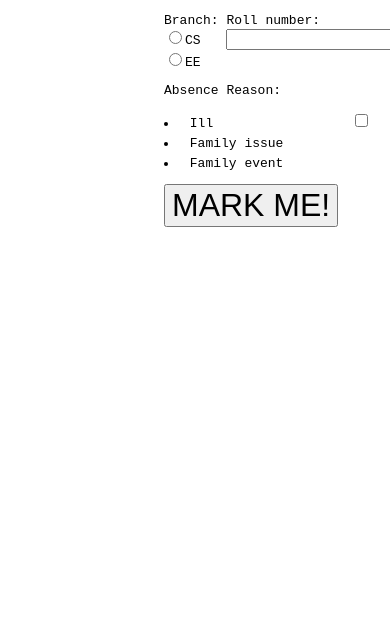
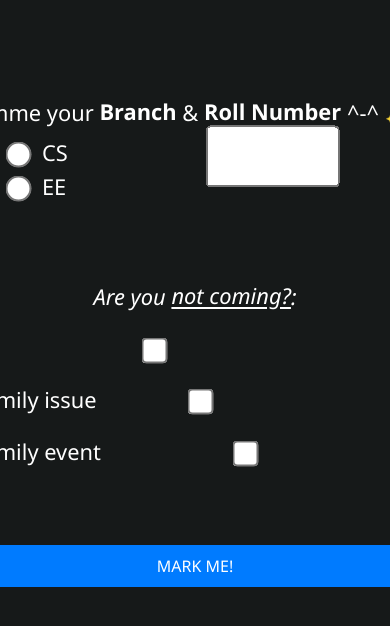
Before and after one commit to Brahvim/College-Attendance-App, a website: page index.html in a window 390 px wide. Shown: the top 626 px of the page. Drawn offline with Linux system fonts and the light colour scheme.

Commit message:
LOTS of UI simpleneering. (TESTED on mobile!)

```diff
--- a/index.css
+++ b/index.css
@@ -1,17 +1,91 @@
-#roll {
-	margin-left: 40vw;
+/* THESE are CSS variables! */
+:root {
+	--background-color: #161919;
+	--primary-color: #007BFF;
+	--button-hover: #0056b3;
+	--text-color: #fff;
+	--border-radius: 8px;
 }
 
-#present {
-	margin-left: 40vw;
-	font-size: xx-large;
+/* Everything has a box and Segoe. */
+* {
+	margin: 0 0 0 0;
+	padding-top: 2.5%;
+	box-sizing: border-box;
+	font-family: 'Segoe UI', Tahoma, Geneva, Verdana, sans-serif;
 }
 
-.reason {
-	margin-left: 40vw;
+/* Center it ALL. */
+body {
+	background: var(--background-color);
+	font-size: calc(1rem + 1vw);
+	color: var(--text-color);
+	justify-content: center;
+	align-items: center;
+
+	/* `flex` 'cuz it scales. `flexbox`es occupy ALL space like a landscape Android app. */
+	display: flex;
+
+	/* Per viewport height! */
+	height: 75vh;
+
+	padding: 0%;
 }
 
-#absent {
-	margin-left: 40vw;
-	font-size: small;
+@media (max-width: 768px) {
+	body {
+		font-size: calc(1rem + 1.5vw);
+	}
 }
+
+#reasons-heading {
+	text-align: center;
+}
+
+/* "Mark Me!" */
+#mark {
+	width: 100%;
+	border: none;
+	color: white;
+
+	/* Multiply the number here by the `font-size` of the parent element, and you get this `font-size` here: */
+	font-size: 1rem;
+
+	cursor: pointer;
+
+	/* Set the top and bottom AS WELL AS left and right to these!: */
+	margin-top: 50px;
+	padding: 10px 20px;
+
+	/* This is changed in `transition` and `#present:hover` later!: */
+	background: var(--primary-color);
+	border-radius: var(--border-radius);
+
+	/* Animation without `animation`!: */
+	transition: background 0.3s ease-in-out;
+}
+
+/* Hovering on it has a transition! */
+#mark:hover {
+	background: var(--button-hover);
+}
+
+/* Fancy checkboxes...: */
+input[type="radio"],
+input[type="checkbox"] {
+	scale: 2;
+	accent-color: var(--primary-color);
+}
+
+input[type="number"] {
+	scale: 2;
+	width: 50pt;
+	padding: 1% 1%;
+	accent-color: var(--primary-color);
+}
+
+li {
+	gap: 0.5rem;
+	display: flex;
+	align-items: center;
+}
--- a/index.html
+++ b/index.html
@@ -16,32 +16,53 @@
 
 <body>
 	<form action="/submit">
-		<pre id="roll">
-Branch:	Roll number:
+		<p id="roll">
+		<pre>Gimme your <b>Branch</b> & <b>Roll Number</b> ^-^ ✨!:</pre>
+		<pre>
 	<input
 		name="branch"
 		type="radio"
 		value="cs"
 		required
->CS	<input name="roll" type="number" required>
+	>   CS				<input
+		name="roll"
+		type="number"
+		required
+		>
 	<input
 		name="branch"
 		type="radio"
 		value="ee"
 		required
->EE
+	>   EE
 		</pre>
-		<pre><p class="reason">Absence Reason:</p><li
-			class="reason"
-			id="reason-ill"
-			> Ill 			<input name="reasonIll" type="checkbox"> </li><li
-			class="reason"
-			id="reason-fam"
-			> Family issue 		<input name="reasonFam" type="checkbox"> </li><li
-			class="reason"
-			id="reason-evt"
-			> Family event 		<input name="reasonEvt" type="checkbox"> </li></pre>
-		<button id="present">MARK ME!</button>
+		</p>
+
+		<br>
+		<i>
+			<p id="reasons-heading">Are you <u>not coming?</u>:</p>
+		</i>
+
+		<li id="reason-ill">
+			<pre> Ill 				<input
+				name="reasonIll"
+				type="checkbox"
+			> </pre>
+		</li>
+		<li id="reason-fam">
+			<pre> Family issue 		<input
+				name="reasonFam"
+				type="checkbox"
+			> </pre>
+		</li>
+		<li id="reason-evt">
+			<pre> Family event 			<input
+				name="reasonEvt"
+				type="checkbox"
+			> </pre>
+		</li>
+		<br>
+		<button id="mark">MARK ME!</button>
 	</form>
 </body>
 
```
Also changed, not shown: rolls.json (added, +14 -0 lines). Lines whose indentation alone changed are shown as unchanged.
